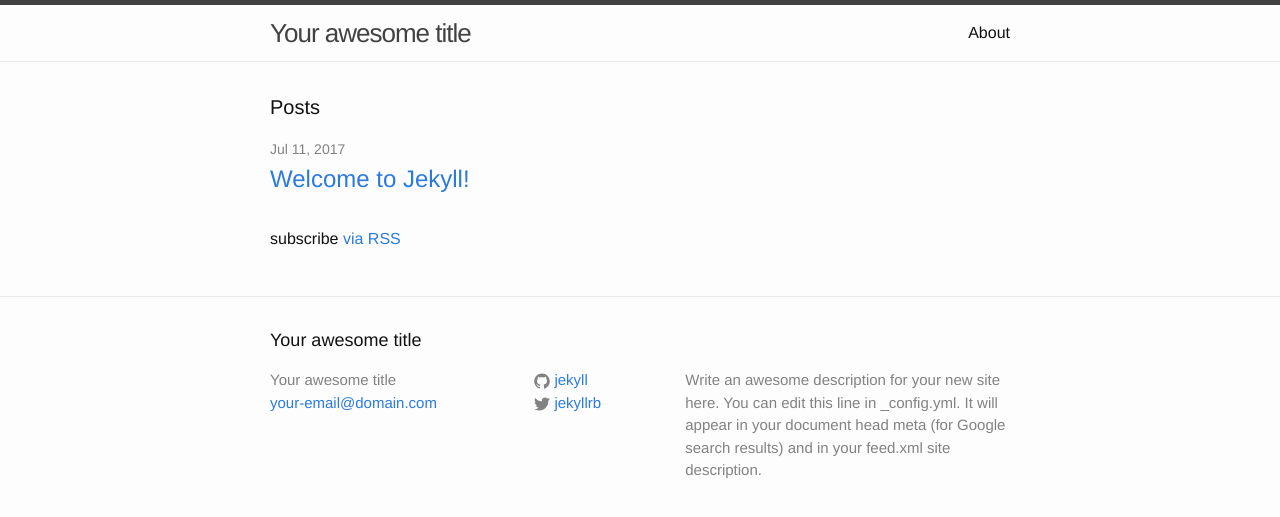
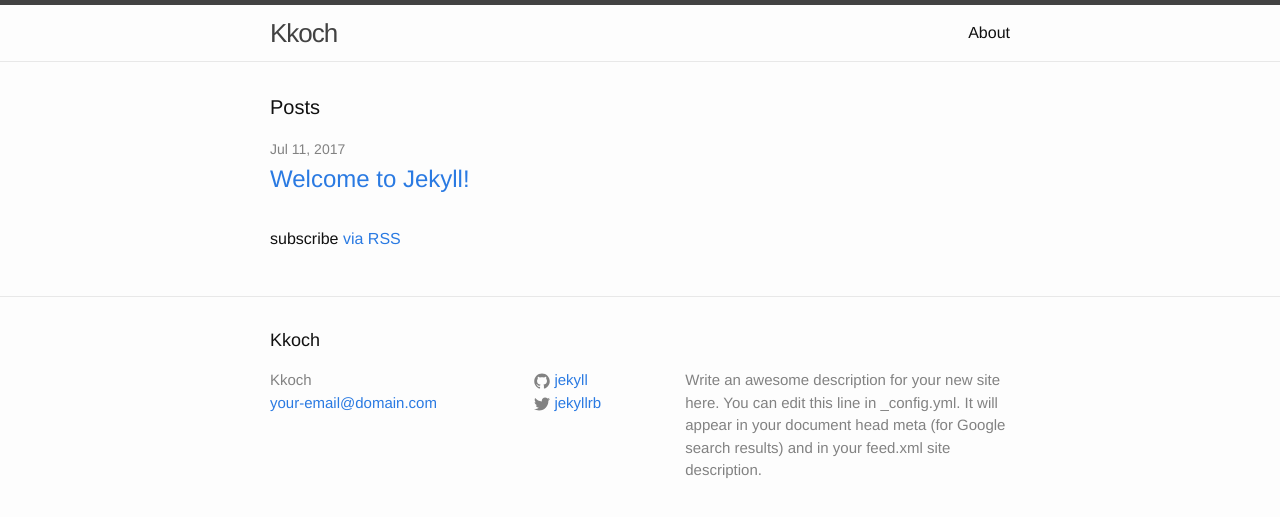
Before and after one commit to kkoch43/kkoch43.github.io, a Jekyll site: the page built from index.html, in a window 1280 px wide. Shown: the top 517 px of the page. Built offline with Jekyll 4.4.1, drawn with Linux system fonts in a browser that asks for light colours.

Commit message:
Update _config.yml

```diff
--- a/_config.yml
+++ b/_config.yml
@@ -6,7 +6,7 @@
 # 'jekyll serve'. If you change this file, please restart the server process.
 
 # Site settings
-title: Your awesome title
+title: Kkoch
 email: your-email@domain.com
 description: > # this means to ignore newlines until "baseurl:"
   Write an awesome description for your new site here. You can edit this
```
